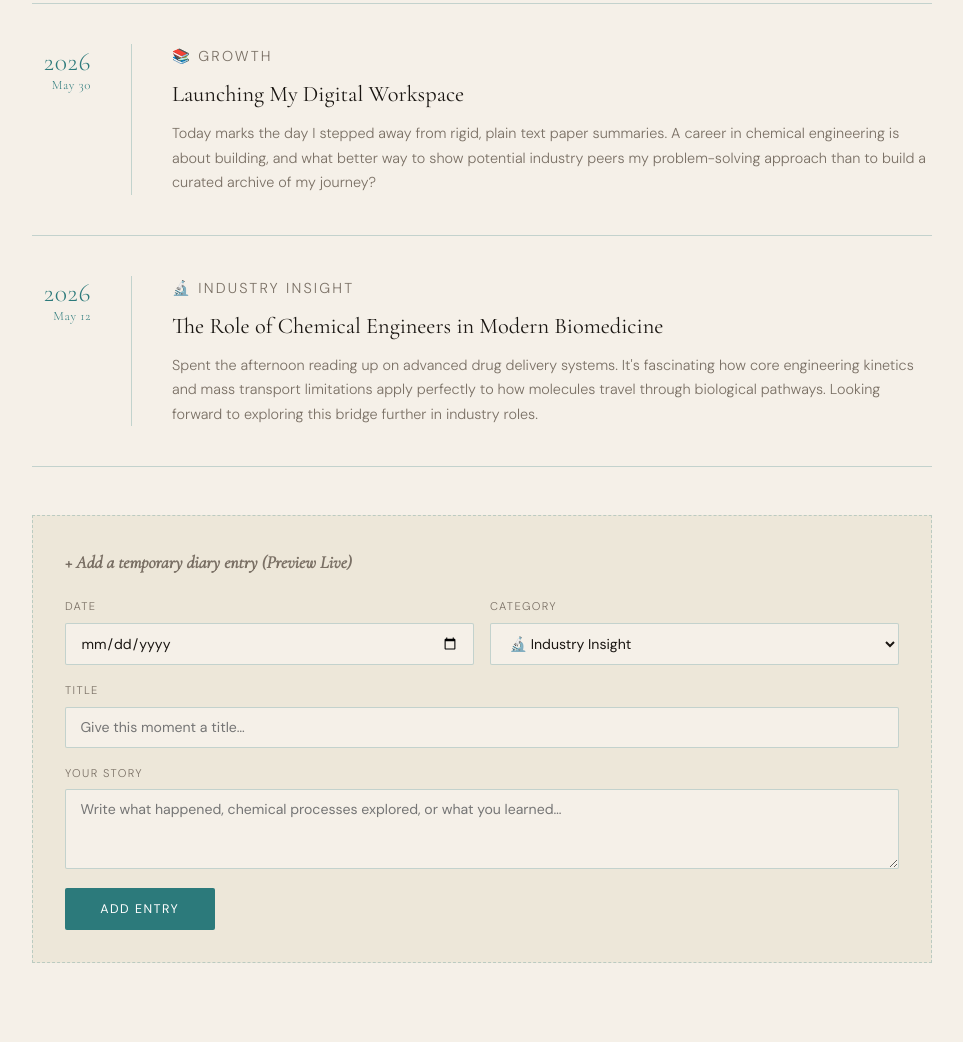
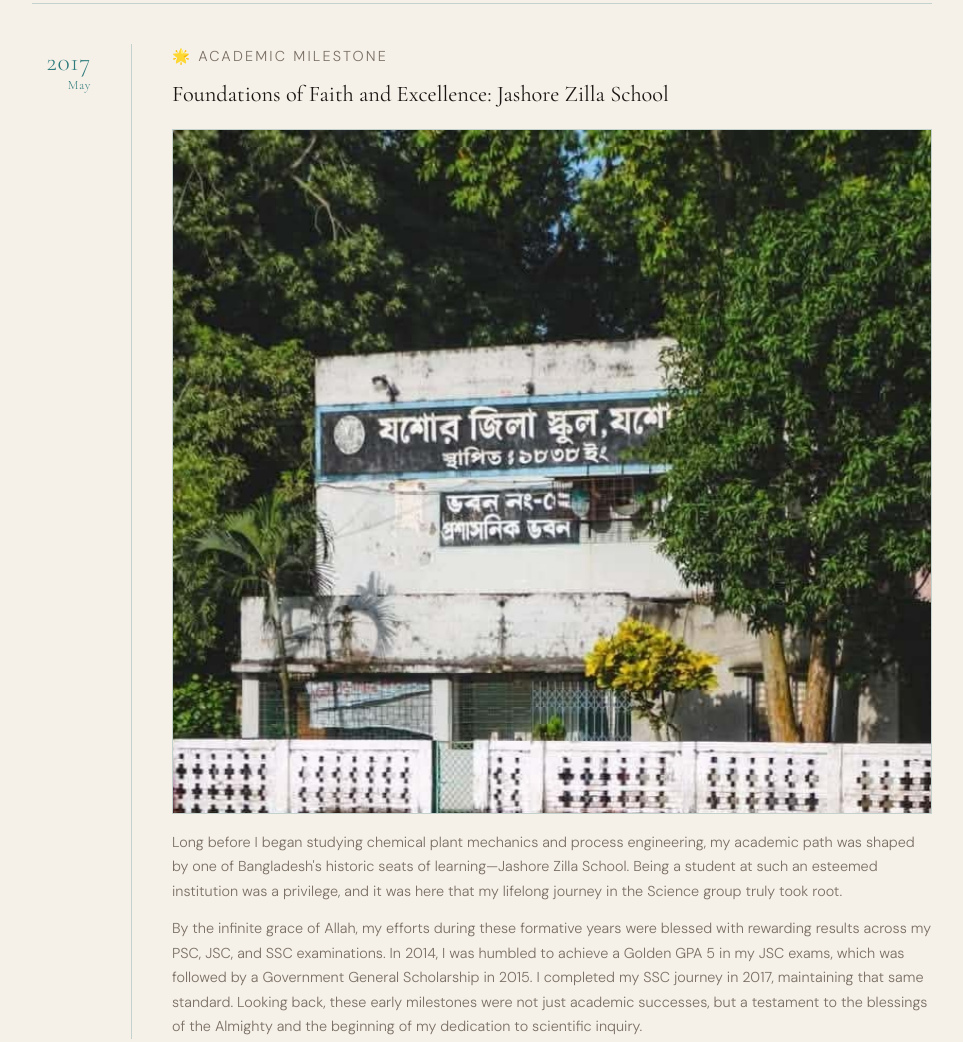
Before and after one commit to Mrahman09-eng/Mrahman09-eng.github.io, a plain HTML site: page index.html in a window 1280 px wide. Shown: the part 2153-3195 px from the top of the page, without its empty margins (158-1121 px from the left). Drawn offline with nearby package versions, Linux system fonts and the light colour scheme.

Commit message:
Update index.html

```diff
--- a/index.html
+++ b/index.html
@@ -400,6 +400,26 @@
       <div class="rule"></div>
 
       <div class="diary-grid" id="diaryGrid">
+        <!-- ENTRY: JASHORE ZILLA SCHOOL MILESTONE -->
+        <div class="diary-entry">
+          <div class="entry-date">
+            <span class="year">2017</span>
+            May
+          </div>
+          <div class="entry-content">
+            <p class="entry-tag">🌟 Academic Milestone</p>
+            <h3>Foundations of Faith and Excellence: Jashore Zilla School</h3>
+
+            <!-- School Image Integration -->
+            <div style="margin: 1rem 0; max-width: 100%; border: 1px solid var(--rule); overflow: hidden;">
+              <img src="zilla-school.jpg" alt="Jashore Zilla School Historic Building" style="width: 100%; height: auto; display: block; object-fit: cover;">
+            </div>
+
+            <p>Long before I began studying chemical plant mechanics and process engineering, my academic path was shaped by one of Bangladesh's historic seats of learning—Jashore Zilla School. Being a student at such an esteemed institution was a privilege, and it was here that my lifelong journey in the Science group truly took root.</p>
+            <p style="margin-top: 0.8rem;">By the infinite grace of Allah, my efforts during these formative years were blessed with rewarding results across my PSC, JSC, and SSC examinations. In 2014, I was humbled to achieve a Golden GPA 5 in my JSC exams, which was followed by a Government General Scholarship in 2015. I completed my SSC journey in 2017, maintaining that same standard. Looking back, these early milestones were not just academic successes, but a testament to the blessings of the Almighty and the beginning of my dedication to scientific inquiry.</p>
+          </div>
+        </div>
+
 
         <div class="diary-entry">
           <div class="entry-date">
```
